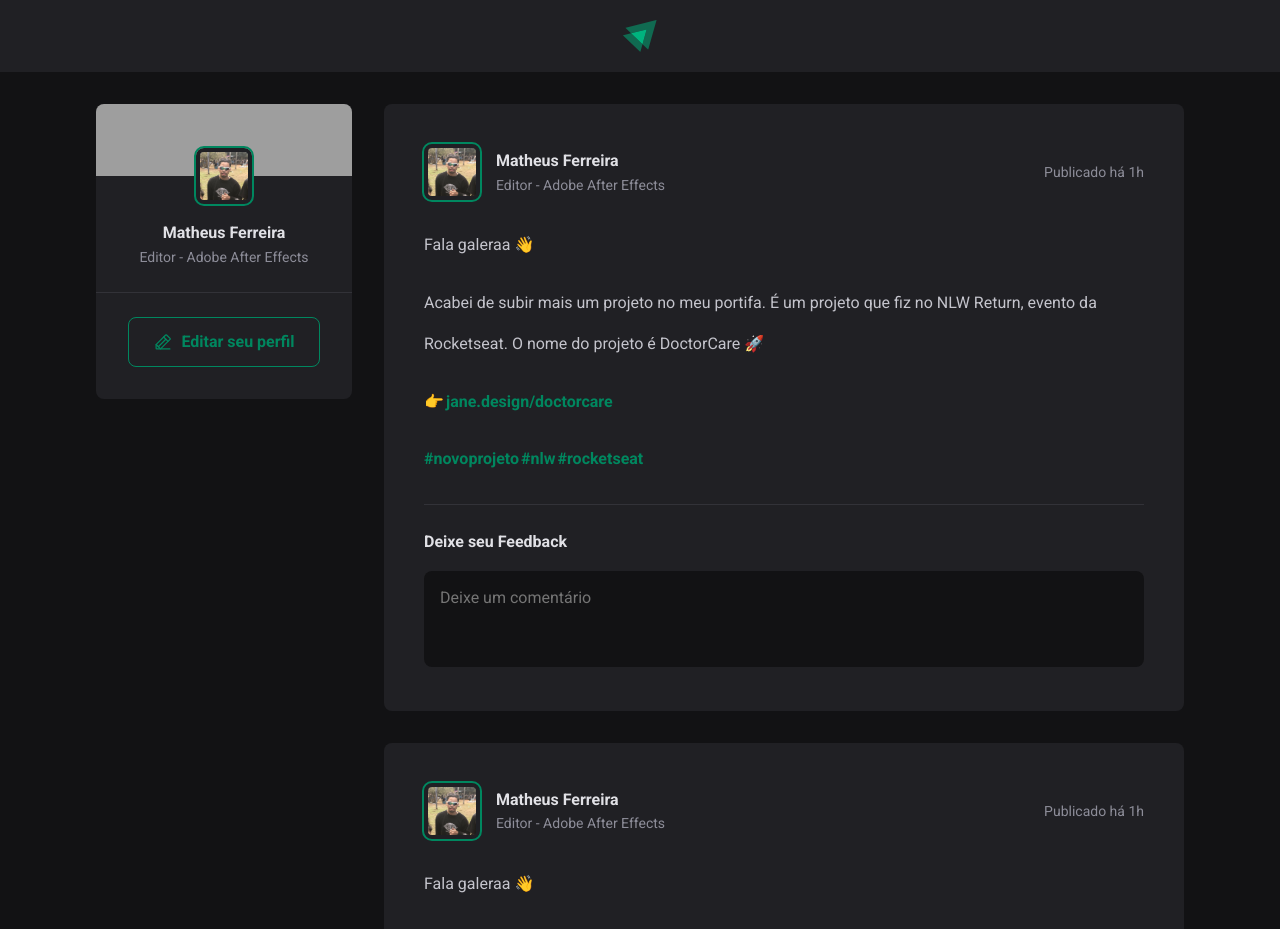
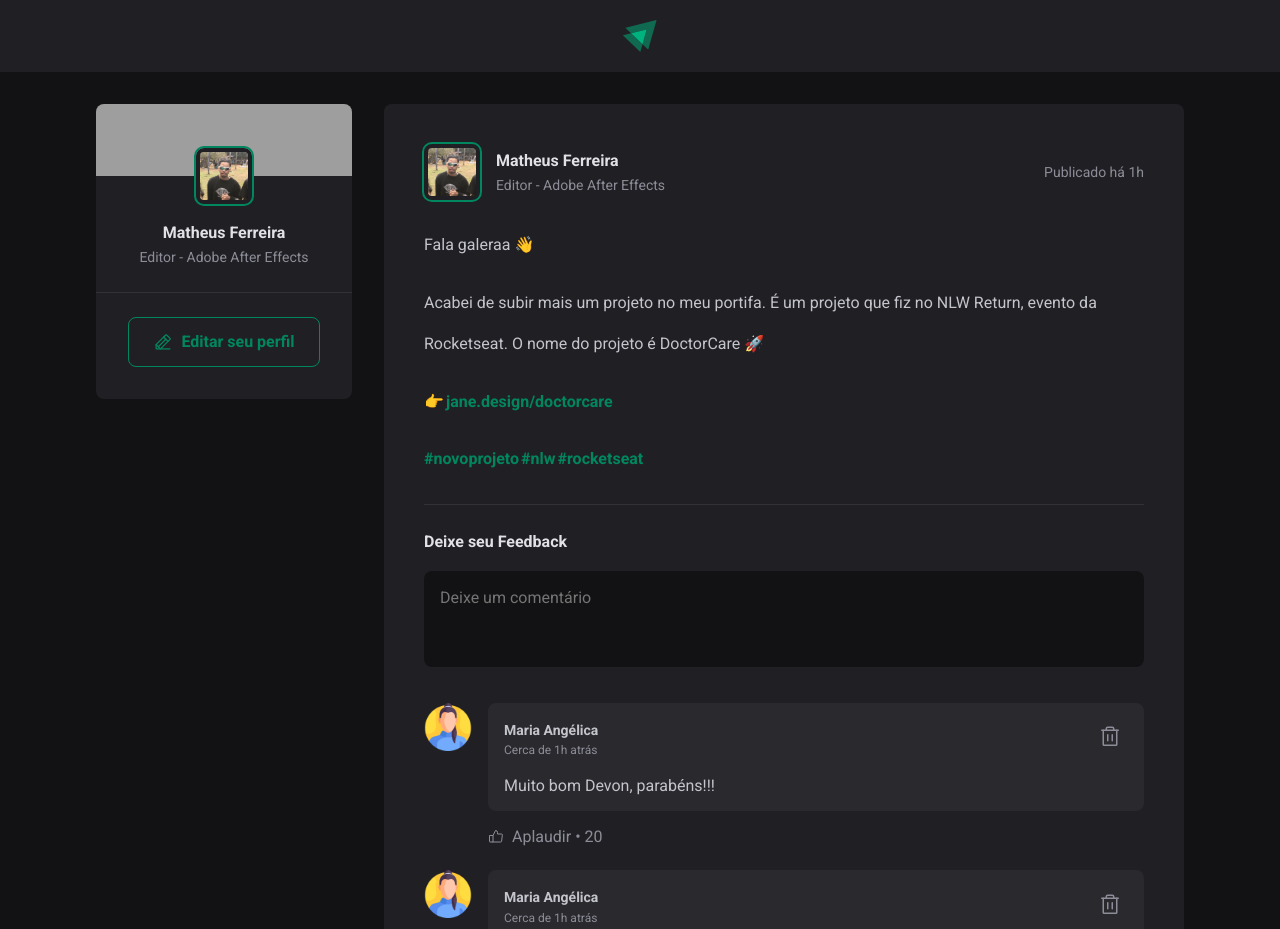
Before and after one commit to Marcosskai/react-front, a React (Vite) app: page / in a window 1280 px wide. Shown: the top 929 px of the page. Built offline with nearby package versions, Linux system fonts and the light colour scheme; grey boxes are pictures that could not be loaded.

Commit message:
comment styles

```diff
--- /dev/null
+++ b/src/components/Comment/Comment.css
@@ -0,0 +1,92 @@
+.comment {
+    margin-top: 1.5rem;
+    display: flex;
+    gap: 1rem;
+}
+
+.comment > img {
+    box-sizing: initial;
+    width: 3rem;
+    height: 3rem;
+    border-radius: 8px;
+}
+
+.commentBox {
+    flex: 1;
+}
+
+.commentContent {
+    background: var(--gray-700);
+    border-radius: 8px;
+    padding: 1rem;
+}
+
+.commentContent header{
+    display: flex;
+    align-items: flex-start;
+    justify-content: space-between;
+}
+
+
+.authorAndTime strong {
+    display: block;
+    font-size: 0.875rem;
+    line-height: 1.6;
+}
+
+.authorAndTime time {
+    display: block;
+    font-size: 0.75rem;
+    line-height: 1.6;
+    color: var(--gray-400);
+}
+
+.commentContent header button {
+    background: transparent;
+    border: 0;
+    color: var(--gray-400);
+    cursor: pointer;
+    line-height: 0;
+    border-radius: 4px;
+    padding: 0.40rem;
+
+    transition: color 0.2s;
+}
+
+.commentContent header button:hover{
+    color: brown;
+    background-color: var(--gray-600);
+}
+
+.commentContent p {
+    margin-top: 1rem;
+    color: var(--gray-300);
+}
+
+.commentBox footer {
+    margin-top: 1rem;
+}
+.commentBox footer button {
+    background: transparent;
+    border: 0;
+    color: var(--gray-400);
+    cursor: pointer;
+
+    display: flex;
+    align-items: center;
+
+    transition: color 0.4s;
+}
+
+.commentBox footer button:hover {
+    color: var(--green-300);
+}
+
+.commentBox footer button svg {
+    margin-right: 0.5rem;
+}
+
+.commentBox footer button span::before{
+    content: "\2022";
+    padding: 0 0.25rem;
+}
--- /dev/null
+++ b/src/components/Comment/index.jsx
@@ -0,0 +1,34 @@
+import { ThumbsUp, Trash } from 'phosphor-react'
+import womanIcon from '../../assets/woman.png'
+import './Comment.css'
+
+export function Comment(){
+    return(
+        <div className='comment'>
+            <img src={womanIcon}/>
+
+            <div className='commentBox'>
+                <div className='commentContent'>
+                    <header>
+                        <div className='authorAndTime'>
+                            <strong>Maria Angélica</strong>
+                            <time title="11 de Maio às 08:13h" dateTime="2022/05/11 08:13:30">Cerca de 1h atrás</time>
+                        </div>
+
+                        <button title='Deletar comentário'>
+                            <Trash size={24} />
+                        </button>
+                    </header>
+                    <p>Muito bom Devon, parabéns!!!</p>
+                </div>
+
+                <footer>
+                    <button>
+                        <ThumbsUp/>
+                        Aplaudir <span>20</span>
+                    </button>
+                </footer>
+            </div>
+        </div>
+    )
+}
--- a/src/components/Post/Post.css
+++ b/src/components/Post/Post.css
@@ -116,3 +116,7 @@
     visibility: hidden;
     max-height: 0;
 }
+
+.commentList {
+    margin-top: 2rem;
+}
--- a/src/components/Post/index.jsx
+++ b/src/components/Post/index.jsx
@@ -1,5 +1,6 @@
 import "./Post.css"
 import Flame from '../../assets/Flame.png';
+import { Comment } from "../Comment";
 
 
 export function Post() {
@@ -38,6 +39,11 @@
                     <button type="submit">Publicar</button>
                 </footer>
             </form>
+            <div className="commentList">
+                <Comment/>
+                <Comment/>
+                <Comment/>
+            </div>
         </article>
     )
 }
```
Also changed, not shown: src/assets/woman.png (added).
